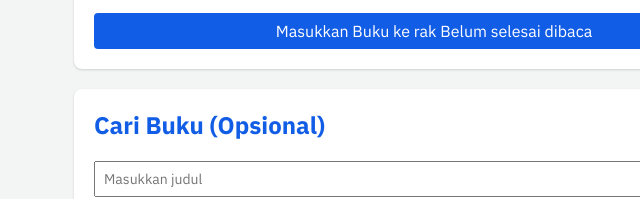
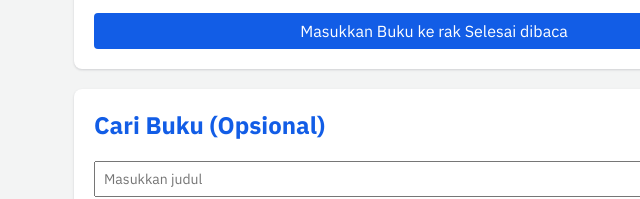
Before and after one commit to ffarras/dicoding-bookshelf, a plain HTML site: page index.html in a window 1280 px wide. Both pictures are taken after a click on the checkbox "Selesai dibaca". Shown: the part 305-504 px from the top of the page, 206-846 px from the left. Drawn offline with Linux system fonts and the light colour scheme.

Commit message:
onchange selesai dibaca changing submit button text

```diff
--- a/index.html
+++ b/index.html
@@ -33,10 +33,10 @@
                     <input id="inputBookYear" type="number" required>
                 </div>
                 <div class="input-group label-h">
-                    <input id="inputBookIsComplete" type="checkbox">
+                    <input id="inputBookIsComplete" type="checkbox" onchange="changeSubmitButtonText()">
                     <label for="inputBookIsComplete">Selesai dibaca</label>
                 </div>
-                <button id="bookSubmit" type="submit">Masukkan Buku ke rak <span>Belum selesai dibaca</span></button>
+                <button id="bookSubmit" type="submit">Masukkan Buku ke rak <span id="submitText">Belum selesai dibaca</span></button>
             </form>
         </section>
 
--- a/script.js
+++ b/script.js
@@ -30,6 +30,7 @@ document.addEventListener(RENDER_EVENT, function () {
 
 document.addEventListener("DOMContentLoaded", function () {
   const submitForm = document.getElementById("inputBook");
+  const searchForm = document
   submitForm.addEventListener("submit", function (event) {
     event.preventDefault();
     addBook();
@@ -50,6 +51,17 @@ function loadDataFromStorage() {
   }
 
   document.dispatchEvent(new Event(RENDER_EVENT));
+}
+
+function changeSubmitButtonText() {
+  const submitText = document.getElementById("submitText");
+  const isCompleted = document.getElementById("inputBookIsComplete").checked;
+
+  if (isCompleted) {
+    submitText.innerText = "Selesai dibaca"
+  } else {
+    submitText.innerText = "Belum selesai dibaca"
+  }
 }
 
 function addBook() {
```
